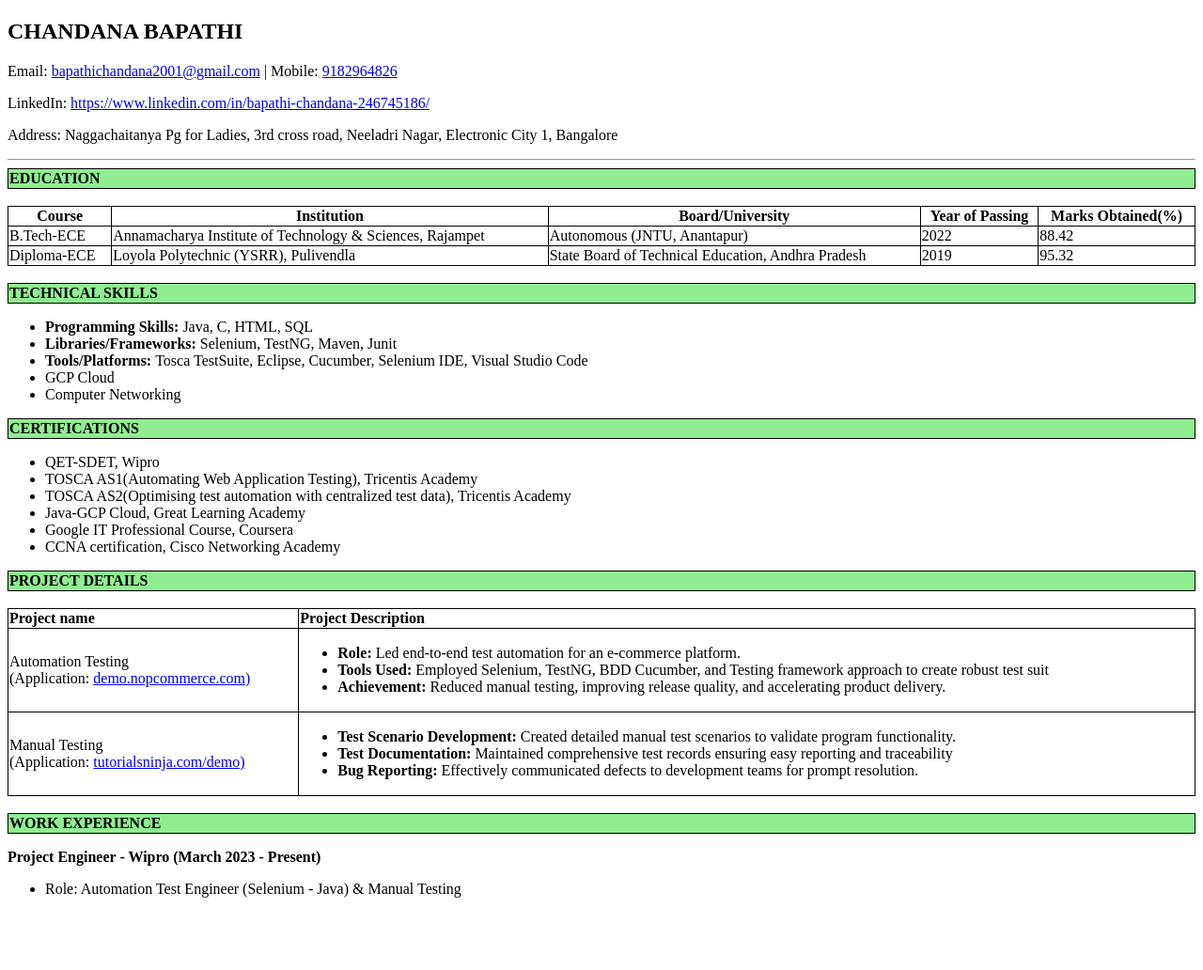
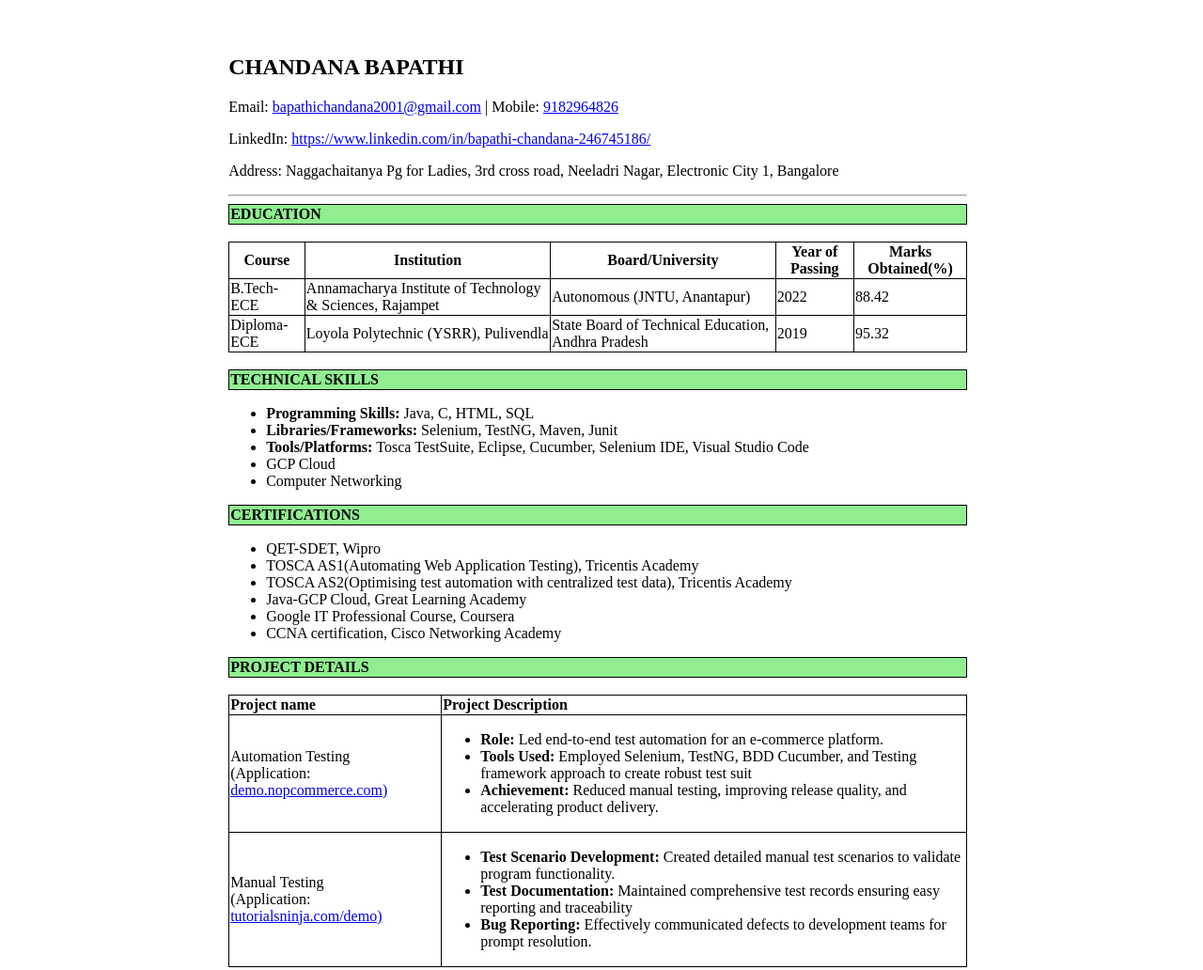
Before and after one commit to BapathiChandana/HTML-My-portfolio, a plain HTML site: page index.html in a window 1280 px wide. Shown: the top 1032 px of the page at 94% size. Before the commit the page ends 971 px from the top, so only its background shows below. Drawn offline with Linux system fonts and the light colour scheme.

Commit message:
Update index.html

```diff
--- a/index.html
+++ b/index.html
@@ -3,16 +3,38 @@
     <head>
         <meta charset="UTF-8"/>
         <title>Chandana's portfolio</title>
+
         <style>
-        table, tr, th, td {border: 1px solid black; border-collapse:collapse}
-        th{text-align:left}
-    </style>
+            table, tr, th, td {
+                border: 1px solid black;
+                border-collapse:collapse
+            }
+            th{
+                text-align:left
+            }
+            html{
+                width:210mm;
+                height:297mm;
+                margin:10mm auto;
+                background:white;
+                box-shadow:white
+            }
+            body{
+                width:208mm;
+                height:295mm;
+                margin:0;
+                padding:0;
+                background:white;
+                box-shadow:white
+            }
+        </style>
     </head>
 
     <body>
         <h2>CHANDANA BAPATHI</h2>
         <p>Email: <a href="mailto:bapathichandana2001@gmail.com">bapathichandana2001@gmail.com</a> | Mobile: <a href="dialto:9182964826">9182964826</a></p>
-        <p>LinkedIn: <a href="https://www.linkedin.com/in/bapathi-chandana-246745186/">https://www.linkedin.com/in/bapathi-chandana-246745186/</a></p> <p>Address: Naggachaitanya Pg for Ladies, 3rd cross road, Neeladri Nagar, Electronic City 1, Bangalore</p>
+        <p>LinkedIn: <a href="https://www.linkedin.com/in/bapathi-chandana-246745186/">https://www.linkedin.com/in/bapathi-chandana-246745186/</a></p>
+        <p>Address: Naggachaitanya Pg for Ladies, 3rd cross road, Neeladri Nagar, Electronic City 1, Bangalore</p>
         <hr />
         <table style="width:100%">
         <tr bgcolor="lightgreen"><th>EDUCATION</th></tr>
@@ -76,13 +98,15 @@
                 <td>Automation Testing<br />(Application: <a href="https://demo.nopcommerce.com/">demo.nopcommerce.com)</a></td>
                 <td><ul>
                     <li style="text-align: left"><b>Role: </b>Led end-to-end test automation for an e-commerce platform.</li>
-                    <li style="text-align: left"><b>Tools Used: </b>Employed Selenium, TestNG, BDD Cucumber, and Testing framework approach to create robust test suit <li style="text-align: left"><b>Achievement: </b>Reduced manual testing, improving release quality, and accelerating product delivery.</li>
+                    <li style="text-align: left"><b>Tools Used: </b>Employed Selenium, TestNG, BDD Cucumber, and Testing framework approach to create robust test suit </li>
+                    <li style="text-align: left"><b>Achievement: </b>Reduced manual testing, improving release quality, and accelerating product delivery.</li>
                 </ul></td>
             </tr>
             <tr>
                 <td>Manual Testing<br />(Application: <a href="https://tutorialsninja.com/demo/">tutorialsninja.com/demo)</a></td>
                 <td><ul>
-                    <li style="text-align: left"><b>Test Scenario Development: </b>Created detailed manual test scenarios to validate program functionality.</li> <li style="text-align: left"><b>Test Documentation: </b>Maintained comprehensive test records ensuring easy reporting and traceability</li>
+                    <li style="text-align: left"><b>Test Scenario Development: </b>Created detailed manual test scenarios to validate program functionality.</li>
+                    <li style="text-align: left"><b>Test Documentation: </b>Maintained comprehensive test records ensuring easy reporting and traceability</li>
                     <li style="text-align: left"><b>Bug Reporting: </b>Effectively communicated defects to development teams for prompt resolution.</li>
                 </ul></td>
             </tr>
```
